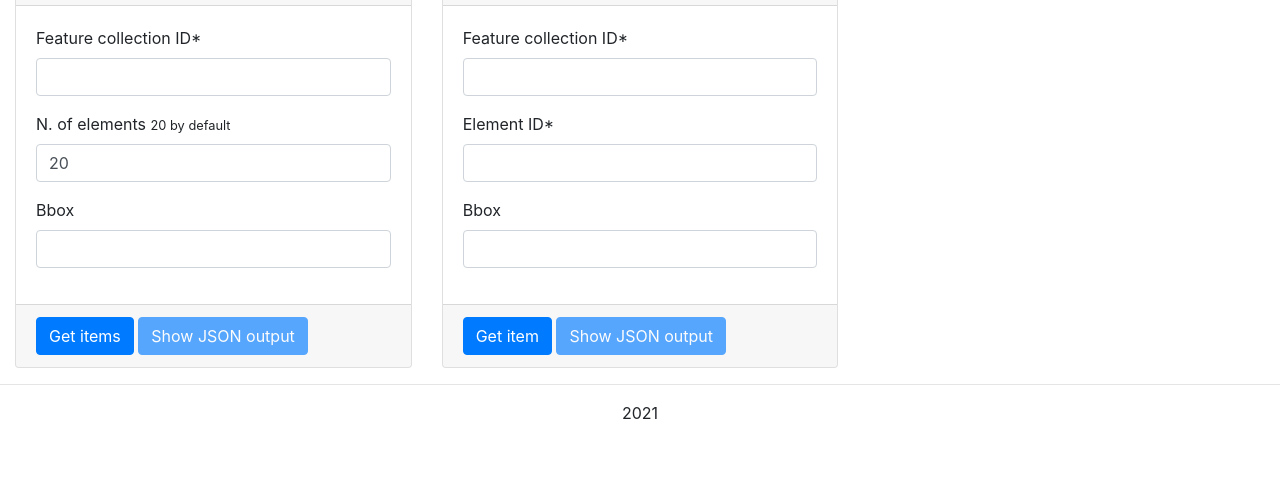
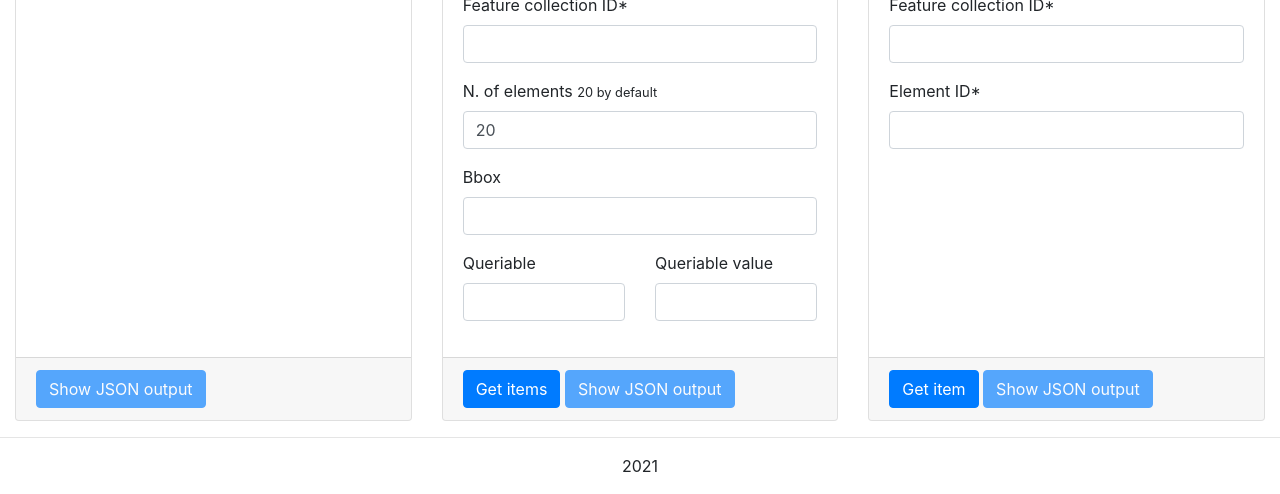
Before and after one commit to opengeospatial/T17-API-D175-Features, a Flask app: page / in a window 1280 px wide. Shown: the part 546-1040 px from the top of the page. Before the commit the page ends 965 px from the top, so only its background shows below. Run offline with Flask 2, Linux system fonts and the light colour scheme; some libraries are stand-ins or nearby versions.

Commit message:
Add new UI fields.

```diff
--- a/templates/index.html
+++ b/templates/index.html
@@ -30,18 +30,10 @@
         <div class="container-fluid ">
             <div class="row">
                 <!-- toolbar -->
-                <div class="col-6 d-flex">
-                    {% for url,printable_name in links %}
-                        <a href="{{url}}" class="badge badge-primary margin-auto" target="_blank">{{printable_name}}</a>
-                    {% endfor %}
-                </div>
-                <div class="col-6">
+                <div class="col-12">
                     <h1 class="text-right">
                         OGC API Demo ({{name}})
                     </h1>
-                </div>
-                <div class="col-12">
-                    <hr>
                 </div>
             </div>
             <div class="row">
@@ -58,8 +50,28 @@
             </div>
 
             <div class="row">
-                <div class="col-4">
-                        <div class="card">
+                <div class="col-4 d-flex align-items-stretch">
+                    <div class="card w-100">
+                        <div class="card-header">
+                            Useful links
+                        </div>
+                        <div class="card-body">
+                            {% for url,printable_name in links %}
+                                <div class="row form-group">
+                                    <div class="col-12">
+                                        <a href="{{url}}" class="btn btn-primary btn-block" target="_blank">{{printable_name}}</a>
+                                    </div>
+                                </div>
+                            {% endfor %}
+                        </div>
+                        <div class="card-footer text-muted">
+                            <button disabled id="" type="button" disabled class="btn btn-primary" data-toggle="modal" data-target="#">Show JSON output</button>
+                        </div>
+                    </div>
+                </div>
+
+                <div class="col-4  d-flex align-items-stretch">
+                        <div class="card  w-100">
                             <div class="card-header">
                                 Get items by collection ID
                             </div>
@@ -82,6 +94,16 @@
                                         <input ype="text" name="collectionBbox" id="collectionBbox" class="form-control" value="" placeholder="{{default_bbox}}">
                                     </div>
                                 </div>
+                                <div class="row form-group">
+                                    <div class="col-6">
+                                        <label for="queryableName">Queriable</label>
+                                        <input ype="text" name="queryableName" id="queryableName" class="form-control" value="" placeholder="">
+                                    </div>
+                                    <div class="col-6">
+                                        <label for="queryableValue">Queriable value</label>
+                                        <input ype="text" name="queryableValue" id="queryableValue" class="form-control" value="" placeholder="">
+                                    </div>
+                                </div>
                             </div>
                             <div class="card-footer text-muted">
                                 <button id="getCollectionItems" class="btn btn-primary">Get items</button>
@@ -90,8 +112,8 @@
                         </div>
                 </div>
 
-                <div class="col-4">
-                    <div class="card">
+                <div class="col-4  d-flex align-items-stretch">
+                    <div class="card  w-100">
                         <div class="card-header">
                             Get item by collection ID and item ID
                         </div>
@@ -106,12 +128,6 @@
                                 <div class="col-12">
                                     <label for="elementId">Element ID*</label>
                                     <input ype="text" name="elementId" required id="elementId" class="form-control" value="" placeholder="{{default_element_id}}">
-                                </div>
-                            </div>
-                            <div class="row form-group">
-                                <div class="col-12">
-                                    <label for="elementBbox">Bbox</label>
-                                    <input ype="text" name="elementBbox" id="elementBbox" class="form-control" value="" placeholder="{{default_bbox}}">
                                 </div>
                             </div>
                         </div>
```
